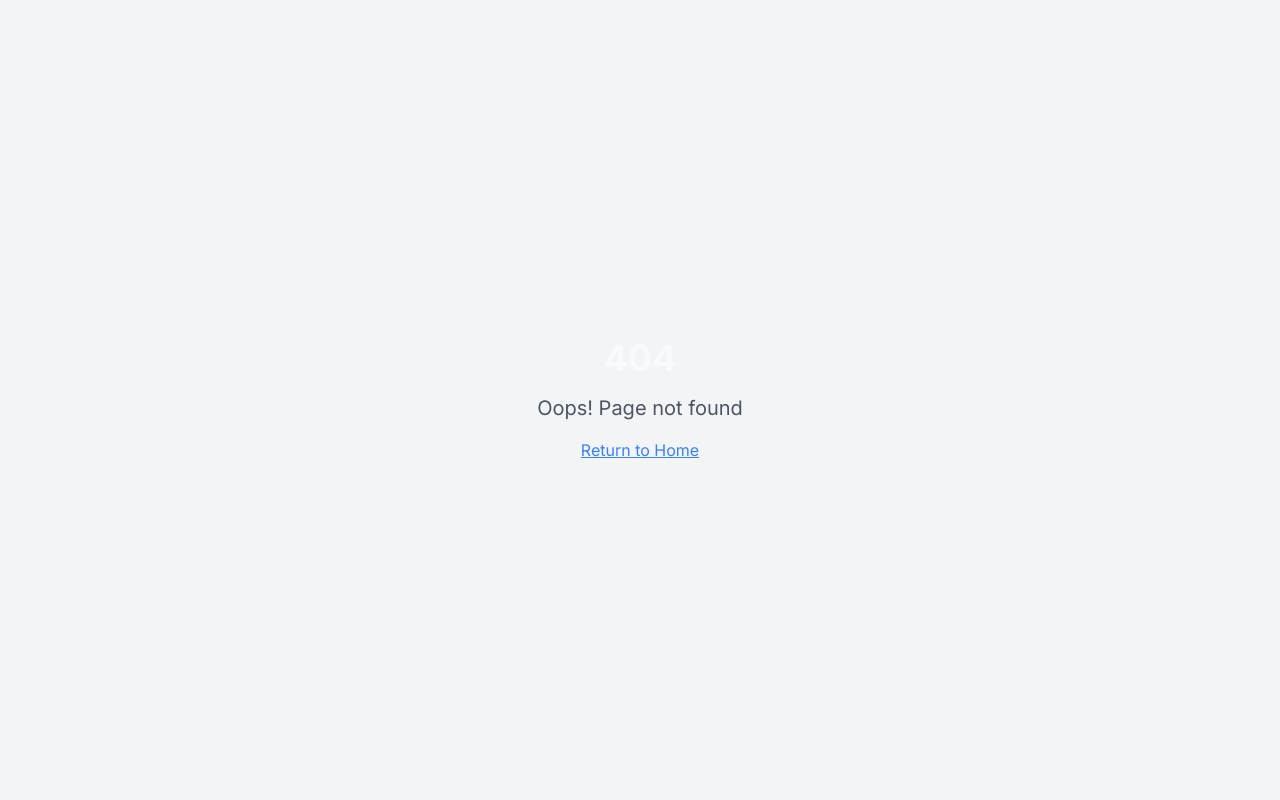
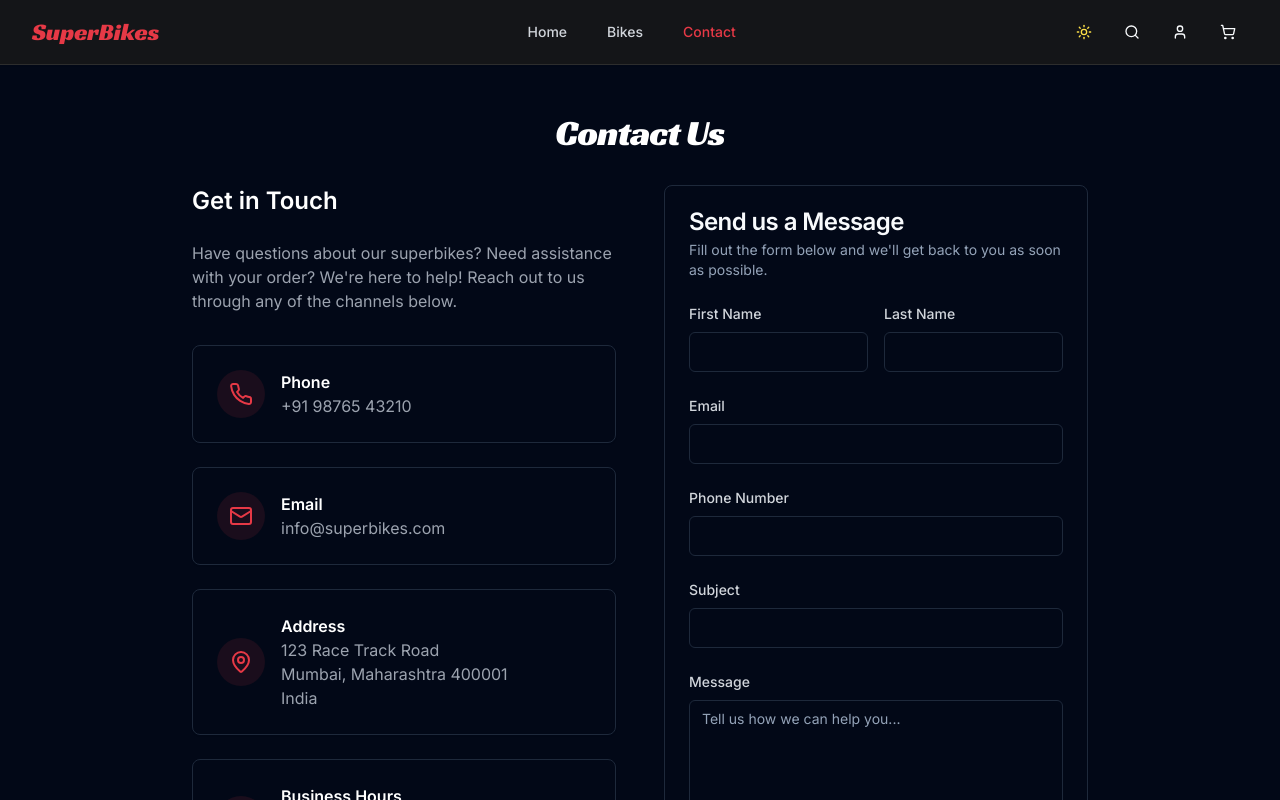
Before and after one commit to Chinmay1190/moto-vista-shoppe, a React (Vite) app: page /contact in a window 1280 px wide. Before the commit this address had no page. Shown: the top 800 px of the page. Built offline with nearby package versions, Linux system fonts and the light colour scheme.

Commit message:
Fix: Add contact page
The AI created the contact page and added the route to the app.

```diff
--- a/src/App.tsx
+++ b/src/App.tsx
@@ -13,6 +13,7 @@ import Cart from "./pages/Cart";
 import Checkout from "./pages/Checkout";
 import OrderSuccess from "./pages/OrderSuccess";
 import About from "./pages/About";
+import Contact from "./pages/Contact";
 import NotFound from "./pages/NotFound";
 
 const queryClient = new QueryClient();
@@ -33,6 +34,7 @@ const App = () => (
               <Route path="/checkout" element={<Checkout />} />
               <Route path="/order-success" element={<OrderSuccess />} />
               <Route path="/about" element={<About />} />
+              <Route path="/contact" element={<Contact />} />
               {/* ADD ALL CUSTOM ROUTES ABOVE THE CATCH-ALL "*" ROUTE */}
               <Route path="*" element={<NotFound />} />
             </Routes>
--- /dev/null
+++ b/src/pages/Contact.tsx
@@ -0,0 +1,183 @@
+
+import Navbar from "@/components/Navbar";
+import Footer from "@/components/Footer";
+import { Button } from "@/components/ui/button";
+import { Input } from "@/components/ui/input";
+import { Textarea } from "@/components/ui/textarea";
+import { Card, CardContent, CardDescription, CardHeader, CardTitle } from "@/components/ui/card";
+import { Mail, Phone, MapPin, Clock } from "lucide-react";
+
+const Contact = () => {
+  const handleSubmit = (e: React.FormEvent) => {
+    e.preventDefault();
+    // Handle form submission
+    console.log("Contact form submitted");
+  };
+
+  return (
+    <div className="flex flex-col min-h-screen">
+      <Navbar />
+
+      <main className="flex-grow">
+        <div className="max-w-7xl mx-auto px-4 sm:px-6 lg:px-8 py-12">
+          <div className="max-w-4xl mx-auto">
+            <h1 className="heading-lg text-gray-900 dark:text-white mb-8 text-center">
+              Contact Us
+            </h1>
+
+            <div className="grid grid-cols-1 lg:grid-cols-2 gap-12">
+              {/* Contact Information */}
+              <div className="space-y-8">
+                <div>
+                  <h2 className="text-2xl font-semibold text-gray-900 dark:text-white mb-6">
+                    Get in Touch
+                  </h2>
+                  <p className="text-gray-600 dark:text-gray-400 mb-8">
+                    Have questions about our superbikes? Need assistance with your order?
+                    We're here to help! Reach out to us through any of the channels below.
+                  </p>
+                </div>
+
+                <div className="space-y-6">
+                  <Card>
+                    <CardContent className="p-6">
+                      <div className="flex items-center space-x-4">
+                        <div className="bg-race-red bg-opacity-10 p-3 rounded-full">
+                          <Phone className="h-6 w-6 text-race-red" />
+                        </div>
+                        <div>
+                          <h3 className="font-semibold text-gray-900 dark:text-white">Phone</h3>
+                          <p className="text-gray-600 dark:text-gray-400">+91 98765 43210</p>
+                        </div>
+                      </div>
+                    </CardContent>
+                  </Card>
+
+                  <Card>
+                    <CardContent className="p-6">
+                      <div className="flex items-center space-x-4">
+                        <div className="bg-race-red bg-opacity-10 p-3 rounded-full">
+                          <Mail className="h-6 w-6 text-race-red" />
+                        </div>
+                        <div>
+                          <h3 className="font-semibold text-gray-900 dark:text-white">Email</h3>
+                          <p className="text-gray-600 dark:text-gray-400">info@superbikes.com</p>
+                        </div>
+                      </div>
+                    </CardContent>
+                  </Card>
+
+                  <Card>
+                    <CardContent className="p-6">
+                      <div className="flex items-center space-x-4">
+                        <div className="bg-race-red bg-opacity-10 p-3 rounded-full">
+                          <MapPin className="h-6 w-6 text-race-red" />
+                        </div>
+                        <div>
+                          <h3 className="font-semibold text-gray-900 dark:text-white">Address</h3>
+                          <p className="text-gray-600 dark:text-gray-400">
+                            123 Race Track Road<br />
+                            Mumbai, Maharashtra 400001<br />
+                            India
+                          </p>
+                        </div>
+                      </div>
+                    </CardContent>
+                  </Card>
+
+                  <Card>
+                    <CardContent className="p-6">
+                      <div className="flex items-center space-x-4">
+                        <div className="bg-race-red bg-opacity-10 p-3 rounded-full">
+                          <Clock className="h-6 w-6 text-race-red" />
+                        </div>
+                        <div>
+                          <h3 className="font-semibold text-gray-900 dark:text-white">Business Hours</h3>
+                          <p className="text-gray-600 dark:text-gray-400">
+                            Monday - Saturday: 9:00 AM - 7:00 PM<br />
+                            Sunday: Closed
+                          </p>
+                        </div>
+                      </div>
+                    </CardContent>
+                  </Card>
+                </div>
+              </div>
+
+              {/* Contact Form */}
+              <div>
+                <Card>
+                  <CardHeader>
+                    <CardTitle>Send us a Message</CardTitle>
+                    <CardDescription>
+                      Fill out the form below and we'll get back to you as soon as possible.
+                    </CardDescription>
+                  </CardHeader>
+                  <CardContent>
+                    <form onSubmit={handleSubmit} className="space-y-6">
+                      <div className="grid grid-cols-1 md:grid-cols-2 gap-4">
+                        <div>
+                          <label htmlFor="firstName" className="block text-sm font-medium text-gray-700 dark:text-gray-300 mb-2">
+                            First Name
+                          </label>
+                          <Input id="firstName" type="text" required />
+                        </div>
+                        <div>
+                          <label htmlFor="lastName" className="block text-sm font-medium text-gray-700 dark:text-gray-300 mb-2">
+                            Last Name
+                          </label>
+                          <Input id="lastName" type="text" required />
+                        </div>
+                      </div>
+
+                      <div>
+                        <label htmlFor="email" className="block text-sm font-medium text-gray-700 dark:text-gray-300 mb-2">
+                          Email
+                        </label>
+                        <Input id="email" type="email" required />
+                      </div>
+
+                      <div>
+                        <label htmlFor="phone" className="block text-sm font-medium text-gray-700 dark:text-gray-300 mb-2">
+                          Phone Number
+                        </label>
+                        <Input id="phone" type="tel" />
+                      </div>
+
+                      <div>
+                        <label htmlFor="subject" className="block text-sm font-medium text-gray-700 dark:text-gray-300 mb-2">
+                          Subject
+                        </label>
+                        <Input id="subject" type="text" required />
+                      </div>
+
+                      <div>
+                        <label htmlFor="message" className="block text-sm font-medium text-gray-700 dark:text-gray-300 mb-2">
+                          Message
+                        </label>
+                        <Textarea
+                          id="message"
+                          rows={6}
+                          placeholder="Tell us how we can help you..."
+                          required
+                        />
+                      </div>
+
+                      <Button type="submit" className="w-full btn-race">
+                        Send Message
+                      </Button>
+                    </form>
+                  </CardContent>
+                </Card>
+              </div>
+            </div>
+          </div>
+        </div>
+      </main>
+
+      <Footer />
+    </div>
+  );
+};
+
+export default Contact;
```
